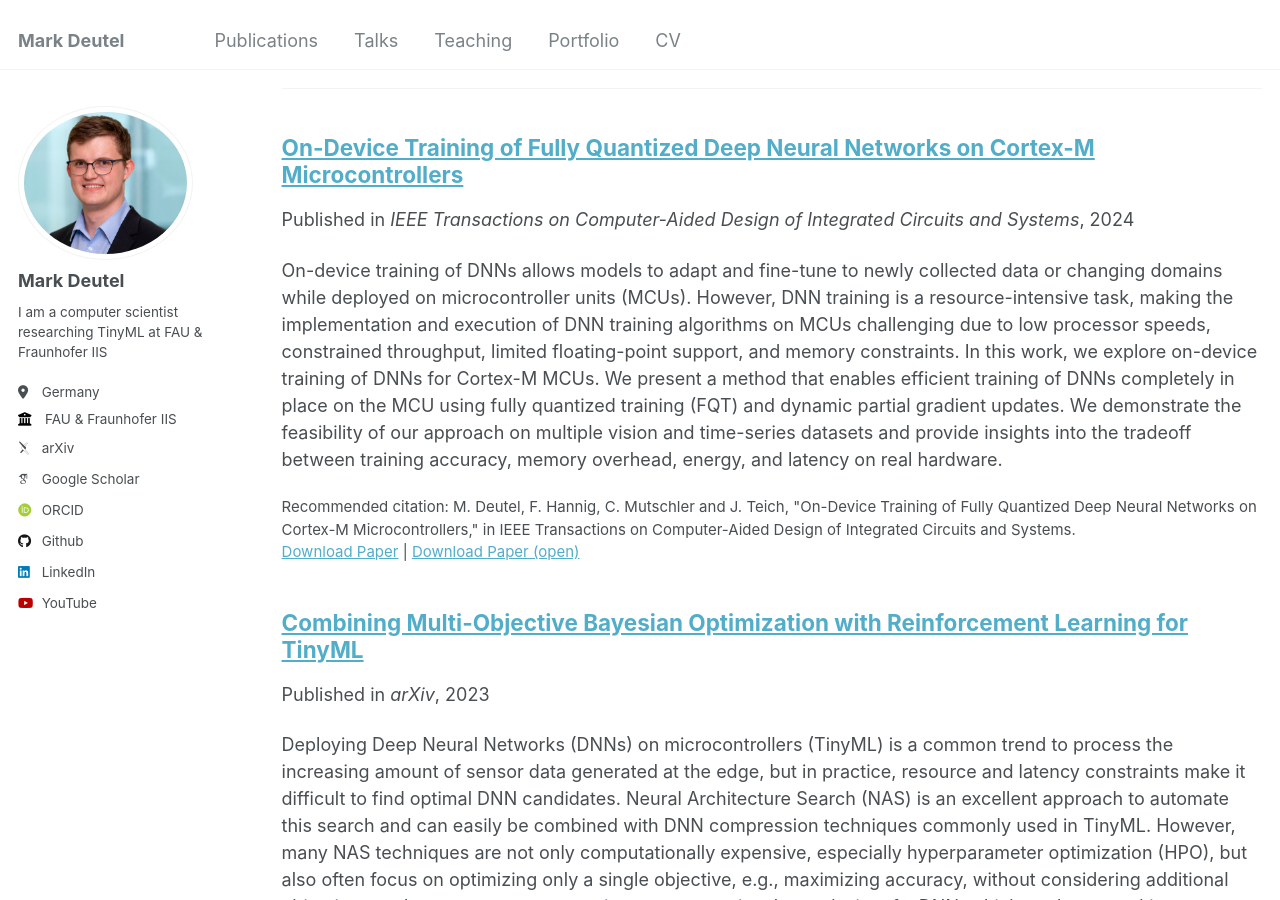
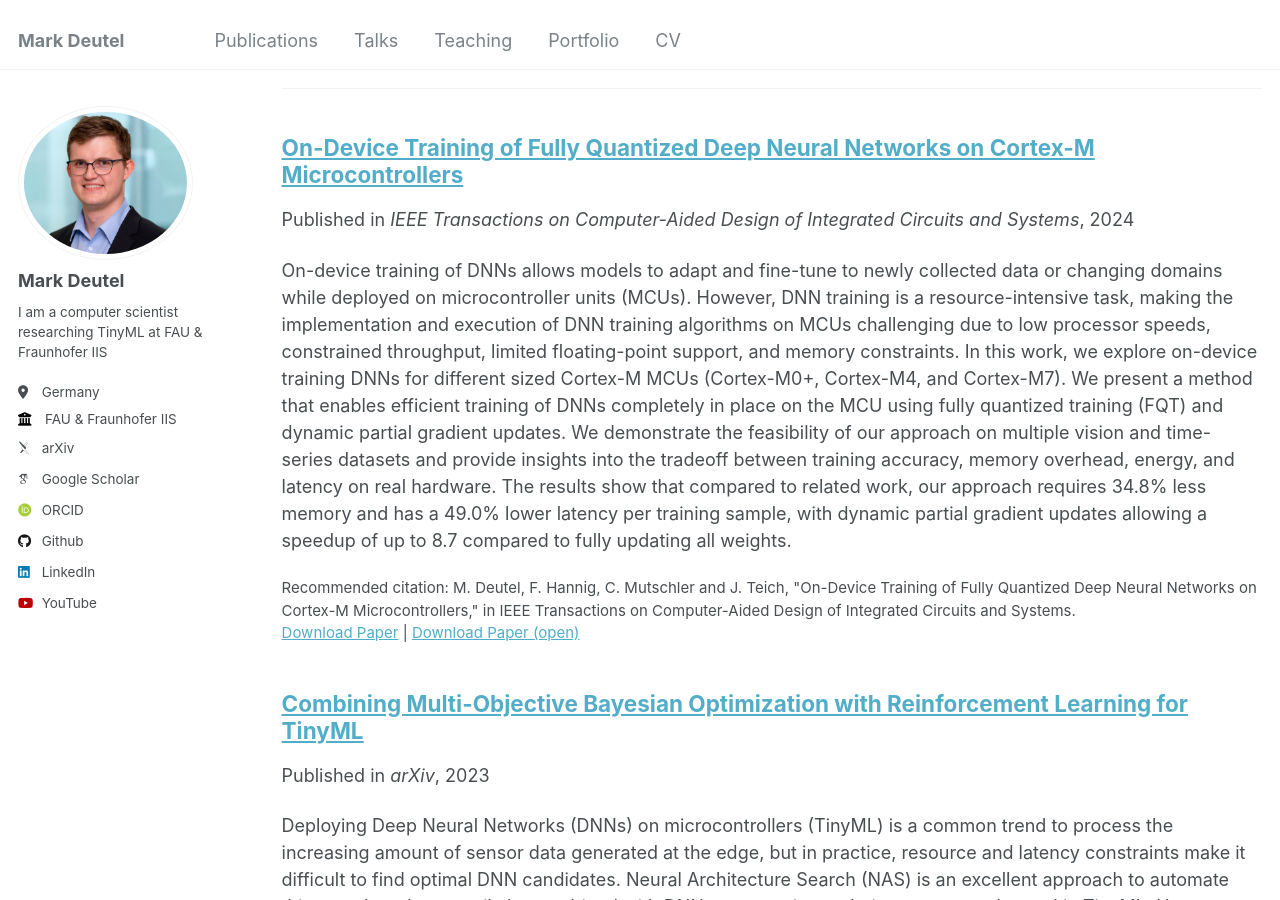
Before and after one commit to markdeutel/markdeutel.github.io, a Jekyll site: the page built from _pages/publications.html, in a window 1280 px wide and 900 px high, scrolled down 850 px. Built offline with Jekyll 4.4.1, drawn with Linux system fonts in a browser that asks for light colours; some web fonts are replaced.

Commit message:
[MOD] minor corrections to publications

```diff
--- a/_publications/2024-07-15-on-device-training.md
+++ b/_publications/2024-07-15-on-device-training.md
@@ -3,7 +3,7 @@ title: "On-Device Training of Fully Quantized Deep Neural Networks on Cortex-M M
 collection: publications
 category: manuscripts
 permalink: /publication/on-device-training
-excerpt: 'On-device training of DNNs allows models to adapt and fine-tune to newly collected data or changing domains while deployed on microcontroller units (MCUs). However, DNN training is a resource-intensive task, making the implementation and execution of DNN training algorithms on MCUs challenging due to low processor speeds, constrained throughput, limited floating-point support, and memory constraints. In this work, we explore on-device training of DNNs for Cortex-M MCUs. We present a method that enables efficient training of DNNs completely in place on the MCU using fully quantized training (FQT) and dynamic partial gradient updates. We demonstrate the feasibility of our approach on multiple vision and time-series datasets and provide insights into the tradeoff between training accuracy, memory overhead, energy, and latency on real hardware.'
+excerpt: 'On-device training of DNNs allows models to adapt and fine-tune to newly collected data or changing domains while deployed on microcontroller units (MCUs). However, DNN training is a resource-intensive task, making the implementation and execution of DNN training algorithms on MCUs challenging due to low processor speeds, constrained throughput, limited floating-point support, and memory constraints. In this work, we explore on-device training DNNs for different sized Cortex-M MCUs (Cortex-M0+, Cortex-M4, and Cortex-M7). We present a method that enables efficient training of DNNs completely in place on the MCU using fully quantized training (FQT) and dynamic partial gradient updates. We demonstrate the feasibility of our approach on multiple vision and time-series datasets and provide insights into the tradeoff between training accuracy, memory overhead, energy, and latency on real hardware. The results show that compared to related work, our approach requires 34.8% less memory and has a 49.0% lower latency per training sample, with dynamic partial gradient updates allowing a speedup of up to 8.7 compared to fully updating all weights.'
 date: 2024-07-15
 venue: 'IEEE Transactions on Computer-Aided Design of Integrated Circuits and Systems'
 paperurl: 'https://ieeexplore.ieee.org/document/10726519'
```
Also changed, not shown: _publications/2023-03-20-efficient-dnn-deployment-on-mcus.md (renamed from _publications/2022-03-20-efficient-dnn-deployment-on-mcus.md, +1 -1 lines).
